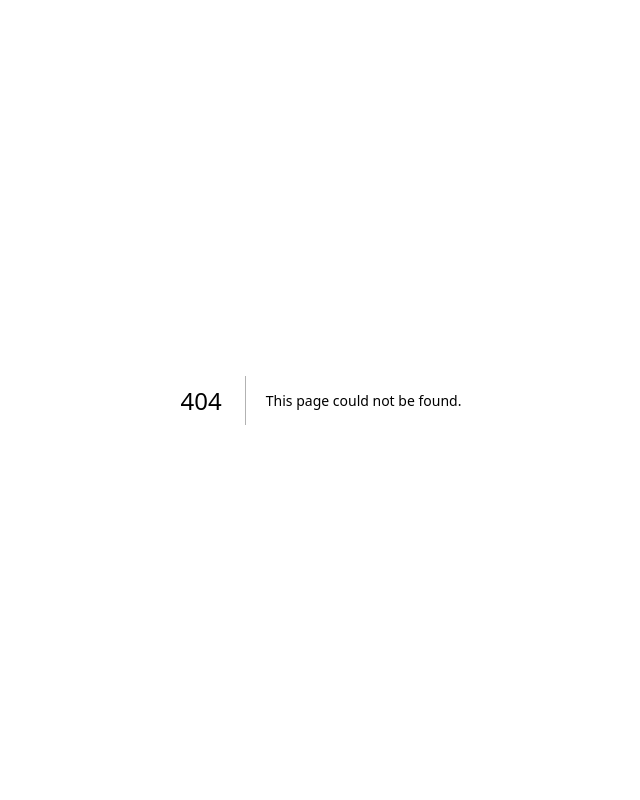
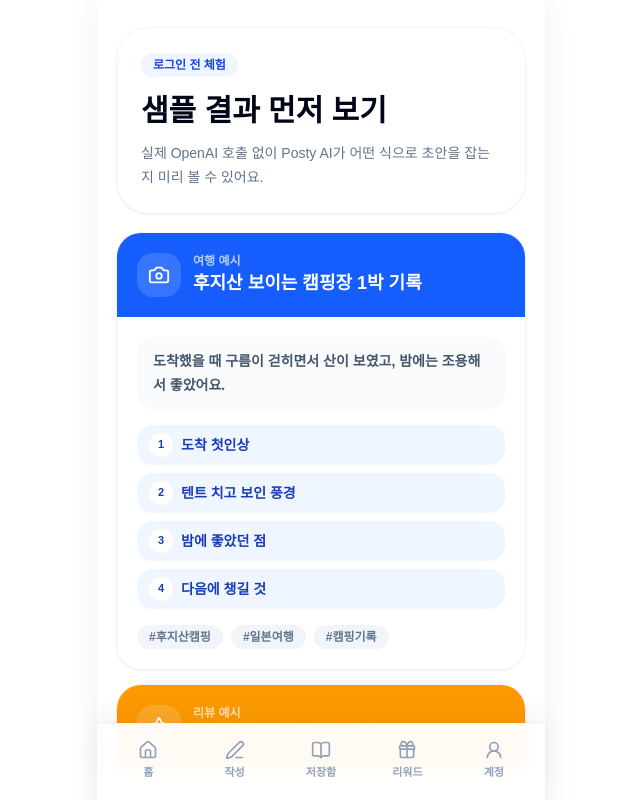
Before and after one commit to mykim2732/tripwriter, a Next.js app: page /demo in a window 1280 px wide. Before the commit this address had no page. Shown: the top 800 px of the page, without its empty margins (319-959 px from the left). Built offline with nearby package versions, Linux system fonts and the light colour scheme.

Commit message:
Sprint 162 add sample content demo

```diff
--- /dev/null
+++ b/app/demo/page.tsx
@@ -0,0 +1,92 @@
+import { ArrowRight, Camera, ReceiptText, Sparkles, Star } from "lucide-react";
+import Link from "next/link";
+import { PageShell } from "@/components/PageShell";
+
+const demos = [
+  {
+    type: "여행",
+    icon: Camera,
+    title: "후지산 보이는 캠핑장 1박 기록",
+    memo: "도착했을 때 구름이 걷히면서 산이 보였고, 밤에는 조용해서 좋았어요.",
+    sections: ["도착 첫인상", "텐트 치고 보인 풍경", "밤에 좋았던 점", "다음에 챙길 것"],
+    tags: ["후지산캠핑", "일본여행", "캠핑기록"],
+    color: "bg-blue-600",
+  },
+  {
+    type: "리뷰",
+    icon: Star,
+    title: "무선 미니 가습기 솔직 후기",
+    memo: "책상 위에 두기 좋았고 소음은 작았지만 물통은 생각보다 자주 채워야 했어요.",
+    sections: ["한줄평", "좋았던 점", "아쉬운 점", "추천 대상"],
+    tags: ["미니가습기", "사무실템", "제품리뷰"],
+    color: "bg-amber-500",
+  },
+  {
+    type: "상세페이지",
+    icon: ReceiptText,
+    title: "감성 캠핑 컵 상세페이지 초안",
+    memo: "가볍고 손잡이가 편한 컵. 캠핑 사진에 잘 어울리는 베이지 컬러.",
+    sections: ["Hero 문구", "핵심 장점 3개", "사용 장면", "FAQ", "구매 CTA"],
+    tags: ["캠핑컵", "감성캠핑", "상세페이지"],
+    color: "bg-slate-950",
+  },
+];
+
+export default function DemoPage() {
+  return (
+    <PageShell>
+      <section className="px-5 pb-8 pt-7">
+        <div className="rounded-[32px] bg-white p-6 shadow-sm ring-1 ring-slate-100">
+          <p className="inline-flex rounded-full bg-blue-50 px-3 py-1 text-xs font-black text-blue-700">로그인 전 체험</p>
+          <h1 className="mt-4 text-3xl font-black tracking-normal text-slate-950">샘플 결과 먼저 보기</h1>
+          <p className="mt-3 text-sm leading-6 text-slate-500">
+            실제 OpenAI 호출 없이 Posty AI가 어떤 식으로 초안을 잡는지 미리 볼 수 있어요.
+          </p>
+        </div>
+
+        <div className="mt-5 space-y-4">
+          {demos.map((demo) => (
+            <article key={demo.type} className="overflow-hidden rounded-3xl bg-white shadow-sm ring-1 ring-slate-100">
+              <div className={`${demo.color} p-5 text-white`}>
+                <div className="flex items-center gap-3">
+                  <div className="flex h-11 w-11 items-center justify-center rounded-2xl bg-white/15">
+                    <demo.icon size={22} aria-hidden="true" />
+                  </div>
+                  <div>
+                    <p className="text-xs font-black text-white/70">{demo.type} 예시</p>
+                    <h2 className="text-lg font-black">{demo.title}</h2>
+                  </div>
+                </div>
+              </div>
+              <div className="p-5">
+                <p className="rounded-2xl bg-slate-50 px-4 py-3 text-sm font-bold leading-6 text-slate-600">{demo.memo}</p>
+                <div className="mt-4 grid gap-2">
+                  {demo.sections.map((section, index) => (
+                    <div key={section} className="flex items-center gap-2 rounded-2xl bg-blue-50 px-3 py-2 text-sm font-black text-blue-800">
+                      <span className="flex h-6 w-6 items-center justify-center rounded-full bg-white text-[11px]">{index + 1}</span>
+                      {section}
+                    </div>
+                  ))}
+                </div>
+                <div className="mt-4 flex flex-wrap gap-2">
+                  {demo.tags.map((tag) => (
+                    <span key={tag} className="rounded-full bg-slate-100 px-3 py-1 text-xs font-black text-slate-500">#{tag}</span>
+                  ))}
+                </div>
+              </div>
+            </article>
+          ))}
+        </div>
+
+        <div className="mt-5 grid gap-2">
+          <Link href="/write" className="inline-flex min-h-12 items-center justify-center gap-2 rounded-2xl bg-blue-600 px-4 text-sm font-black text-white">
+            내 사진으로 만들기 <ArrowRight size={18} aria-hidden="true" />
+          </Link>
+          <Link href="/onboarding" className="inline-flex min-h-12 items-center justify-center gap-2 rounded-2xl bg-slate-100 px-4 text-sm font-black text-slate-700">
+            <Sparkles size={18} aria-hidden="true" /> 사용 흐름 보기
+          </Link>
+        </div>
+      </section>
+    </PageShell>
+  );
+}
```
